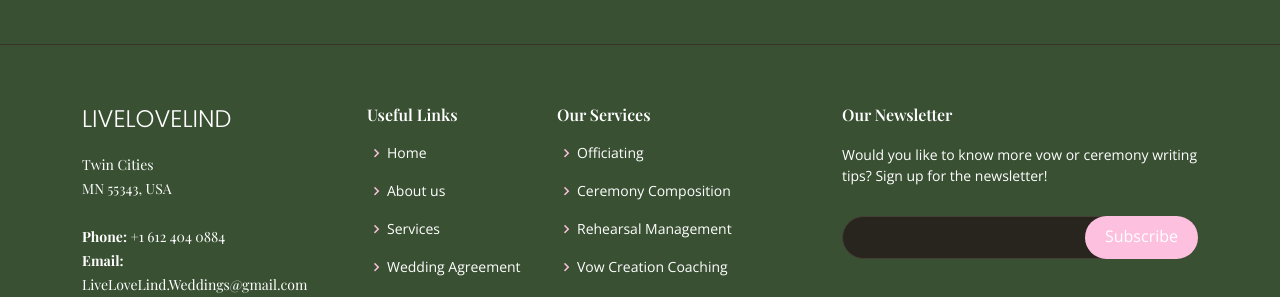
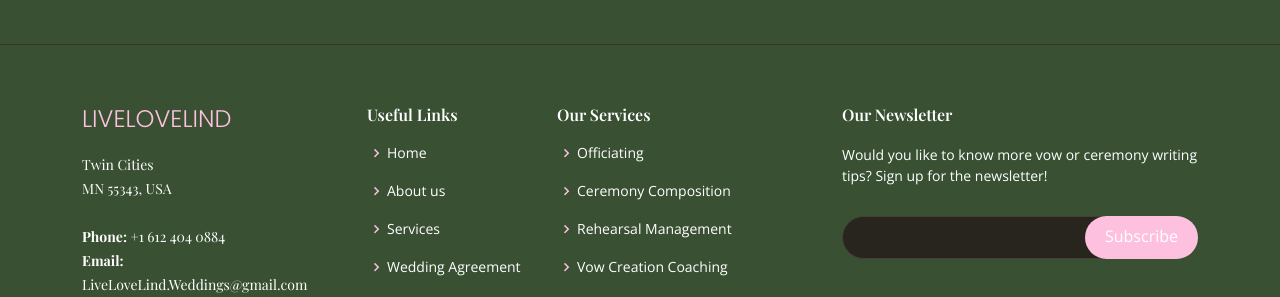
Before and after one commit to LiveLoveLind/LiveLoveLind.github.io, a Jekyll site: the page built from index.md, in a window 1280 px wide and 900 px high, scrolled down 5006 px. Shown: the part 430-727 px from the top of the window. Built offline with Jekyll 4.4.1, drawn with Linux system fonts in a browser that asks for light colours; some web fonts are replaced.

Commit message:
change font color in footer scss

```diff
--- a/assets/css/style.scss
+++ b/assets/css/style.scss
@@ -1667,6 +1667,7 @@ body {
     font-weight: 300;
     text-transform: uppercase;
     font-family: "Poppins", sans-serif;
+    color: $primary-highlight;
   }
 
   #footer .footer-top .footer-info p {
```
